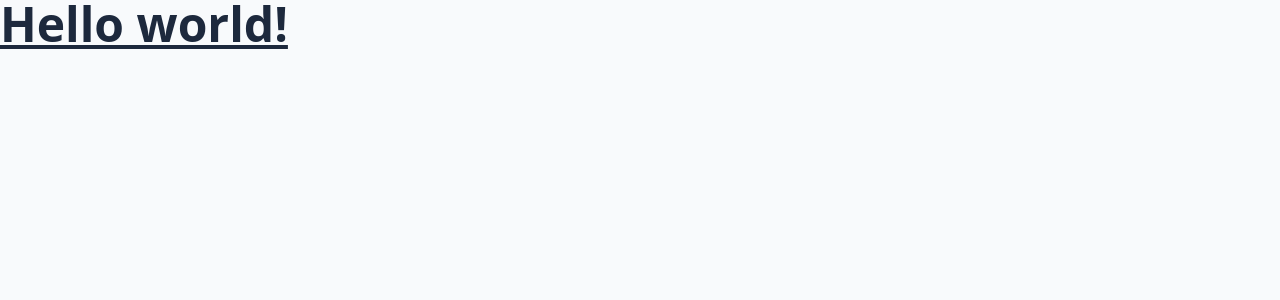
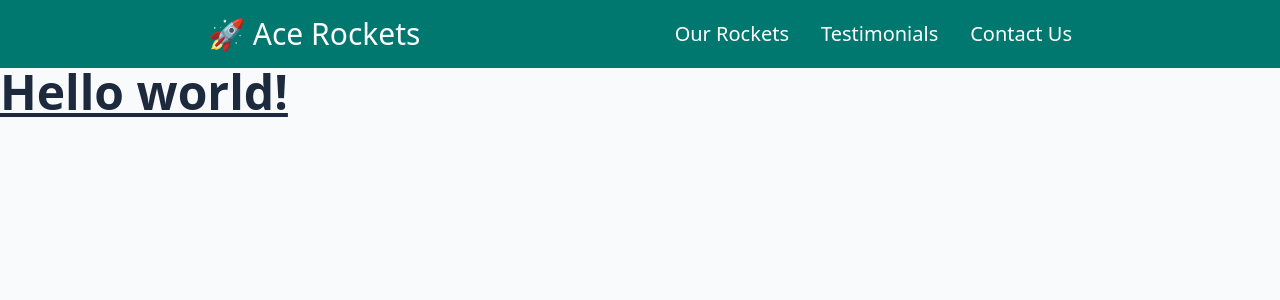
Before and after one commit to BlackCoder56/acmeRockets_site, a Vue app: page / in a window 1280 px wide. Shown: the top 300 px of the page. Built offline with nearby package versions, Linux system fonts and the light colour scheme.

Commit message:
header section

```diff
--- a/src/App.vue
+++ b/src/App.vue
@@ -1,9 +1,11 @@
 <script setup>
 // import HelloWorld from './components/HelloWorld.vue'
 // import TheWelcome from './components/TheWelcome.vue'
+import Navbar from './components/Navbar.vue';
 </script>
 
 <template>
+  <Navbar />
   <h1 class="text-5xl font-bold underline text-slate-800">
     Hello world!
   </h1>
--- a/src/components/Navbar.vue
+++ b/src/components/Navbar.vue
@@ -1,3 +1,21 @@
 <template>
-
+    <header class="bg-teal-700 text-white sticky top-0 z-10">
+        <section class="max-w-4xl mx-auto p-4 flex justify-between items-center">
+            <h1 class="text-3xl font-medium">
+            <a href="#hero">
+                🚀 Ace Rockets
+            </a>
+        </h1>
+        <div>
+            <button id="mobile-open-button" class="text-3xl sm:hidden focus:outline-none">
+                &#9776;
+            </button>
+            <nav class="hidden sm:block space-x-8 text-xl" aria-label="main">
+                <a href="#rockets" class="hover:opacity-90">Our Rockets</a>
+                <a href="#testimonials" class="hover:opacity-90">Testimonials</a>
+                <a href="#contact" class="hover:opacity-90">Contact Us</a>
+            </nav>
+        </div>
+        </section>
+    </header>
 </template>
```
